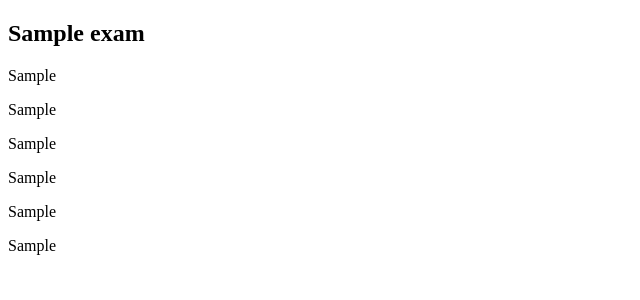
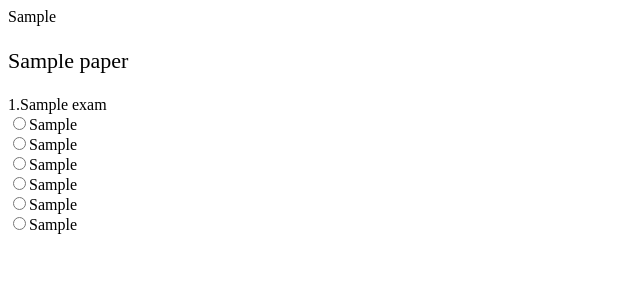
Before and after one commit to cyggit/gk_proj, a Django app: template templates/test.html in a window 1280 px wide. Shown: the top 300 px of the page, without its empty margins (0-640 px from the left). Run offline with Django 3.2, Linux system fonts and the light colour scheme; the template is opened without the code that fills it: values that come from a table or form of the project are taken from there, others are empty; tables that the repository leaves empty hold one stand-in row (values such as "Sample post").

Commit message:
commit all

```diff
--- a/exam/models.py
+++ b/exam/models.py
@@ -10,7 +10,7 @@ class BlogPost(models.Model):
     timestamp=models.DateTimeField()
 
 
-class Users(models.Model):
+class User(models.Model):
     UserId=models.IntegerField(primary_key=True)
     username=models.CharField(max_length=20)
     age=models.DateField()
@@ -34,7 +34,8 @@ class Exam(models.Model):
     Answer=models.CharField(max_length=10)
     Suggestion=models.TextField()
 
-class Papers(models.Model):
+
+class Paper(models.Model):
     PaperId=models.AutoField(primary_key=True)      #试卷ID
     PaperType=models.CharField(max_length=10)       #试卷类型，1公务员，2职员，3雇员，4临聘
     Year=models.CharField(max_length=10)            #是哪一年的试卷
@@ -43,21 +44,20 @@ class Papers(models.Model):
     Title=models.CharField(max_length=100)          #试卷标题
     Notice=models.TextField(blank=True)                       #试卷前的注意事项
     Part1Title=models.TextField(max_length=100,blank=True)     #第一部分标题
-    Part1Sum=models.SmallIntegerField()                        #第一部分有几题
+    Part1Sum=models.SmallIntegerField(blank=True)                        #第一部分有几题
     Part2Title=models.TextField(max_length=100,blank=True)     #第二部分标题
-    Part2Sum=models.SmallIntegerField()                        #第二部分从第几题开始
+    Part2Sum=models.SmallIntegerField(blank=True)                        #第二部分从第几题开始
     Part3Title=models.TextField(max_length=100,blank=True)     #第三部分标题
-    Part3Sum=models.SmallIntegerField()                        #第三部分从第几题开始
+    Part3Sum=models.SmallIntegerField(blank=True)                        #第三部分从第几题开始
     Part4Title=models.TextField(max_length=100,blank=True)     #第四部分标题
-    Part4Sum=models.SmallIntegerField()                        #第四部分从第几题开始
+    Part4Sum=models.SmallIntegerField(blank=True)                        #第四部分从第几题开始
     Part5Title=models.TextField(max_length=100,blank=True)     #第五部分标题
-    Part5Sum=models.SmallIntegerField()                        #第五部分从第几题开始
+    Part5Sum=models.SmallIntegerField(blank=True)                        #第五部分从第几题开始
     Part6Title=models.TextField(max_length=100,blank=True)     #第六部分标题
-    Part6Sum=models.SmallIntegerField()                        #第六部分从第几题开始
-
+    Part6Sum=models.SmallIntegerField(blank=True)                        #第六部分从第几题开始
 
 
 admin.site.register(BlogPost)
-admin.site.register(Users)
+admin.site.register(User)
 admin.site.register(Exam)
-admin.site.register(Papers)
+admin.site.register(Paper)
--- a/exam/views.py
+++ b/exam/views.py
@@ -1,10 +1,11 @@
 __author__ = 'Administrator'
 from django.template import loader,Context
 from django.http import  HttpResponse
-from exam.models import  BlogPost,Exam
+from exam.models import  BlogPost,Exam,Paper
 from markdown import markdown
 
 def archive(request):
+    p = 1          #p=request.get('paperId')
     topics=Exam.objects.all()
     for topic in topics:
         topic.Question=markdown(topic.Question)
@@ -14,6 +15,7 @@ def archive(request):
         topic.OptionD=markdown(topic.OptionD)
         topic.OptionE=markdown(topic.OptionE)
         topic.OptionF=markdown(topic.OptionF)
+    paper=Paper.objects.get(PaperType=p)
     t=loader.get_template('test.html')
-    c=Context({'topics':topics})
+    c=Context({'topics':topics,'paper':paper})
     return HttpResponse(t.render(c))
--- a/templates/test.html
+++ b/templates/test.html
@@ -12,18 +12,34 @@
             font-family: 'sans-serif';
             font-size: 16px;
         }
+        #question p{
+           padding:0px; margin:0px;display: inline;
+        }
     </style>
 </head>
 <body>
-{% for topic in topics %}
-    <h2>{{ topic.Question | safe }}</h2>
-    <p>{{ topic.OptionA | safe  }}</p>
-    <p>{{ topic.OptionB | safe  }}</p>
-    <p>{{ topic.OptionC | safe  }}</p>
-    <p>{{ topic.OptionD | safe  }}</p>
-    <p>{{ topic.OptionE | safe  }}</p>
-    <p>{{ topic.OptionF | safe  }}</p>
-{% endfor %}
+    {{ paper.Notice }}
+    <br/>
 
+    {% for topic in topics %}
+    <div style="margin-bottom: 20px;margin-top: 20px">
+    <p style="font-size: 22px;font: blod">
+        {%  if topic.PaperNo == paper.Part1Sum %}
+                {{ paper.Part1Title }}
+        {% elif topic.PaperNo == paper.Part2Sum %}
+                {{ paper.Part2Title }}
+        {% endif %}
+     </p>
+        </div>
+        <div id="question" style="display: inline">
+        {{ topic.PaperNo }}.{{ topic.Question | safe }}<br/>
+        <input type="radio"/>{{ topic.OptionA | safe  }}<br/>
+        <input type="radio"/>{{ topic.OptionB | safe  }}<br/>
+        <input type="radio"/>{{ topic.OptionC | safe  }}<br/>
+        <input type="radio"/>{{ topic.OptionD | safe  }}<br/>
+        <input type="radio"/>{{ topic.OptionE | safe  }}<br/>
+        <input type="radio"/>{{ topic.OptionF | safe  }}<br/>
+        </div>
+    {% endfor %}
 </body>
 </html>
```
